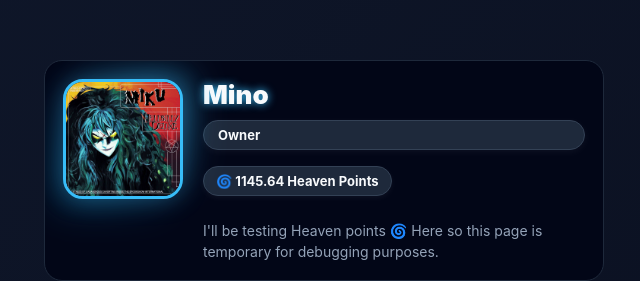
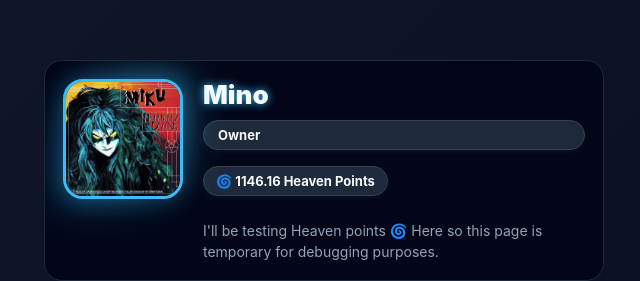
Before and after one commit to Heaven-501/HeavenMusicBotLogicHandler, a plain HTML site: page Mino.html in a window 1280 px wide. Shown: the top 281 px of the page, 316-956 px from the left. Drawn offline with Linux system fonts and the light colour scheme.

Commit message:
Increment Heaven Rating 🌀 [ci skip]

```diff
--- a/Mino.html
+++ b/Mino.html
@@ -55,7 +55,7 @@
       <div class="name">Mino</div>
       <div class="role-tag">Owner</div>
       <div class="activity-stats">
-        <div class="stat-bubble" id="heavenRating">🌀 1145.64 Heaven Points</div>
+        <div class="stat-bubble" id="heavenRating">🌀 1146.16 Heaven Points</div>
       </div>
       <div class="desc">
         I'll be testing Heaven points 🌀 Here so this page is temporary for debugging purposes.
```
Also changed, not shown: 1 other file.
